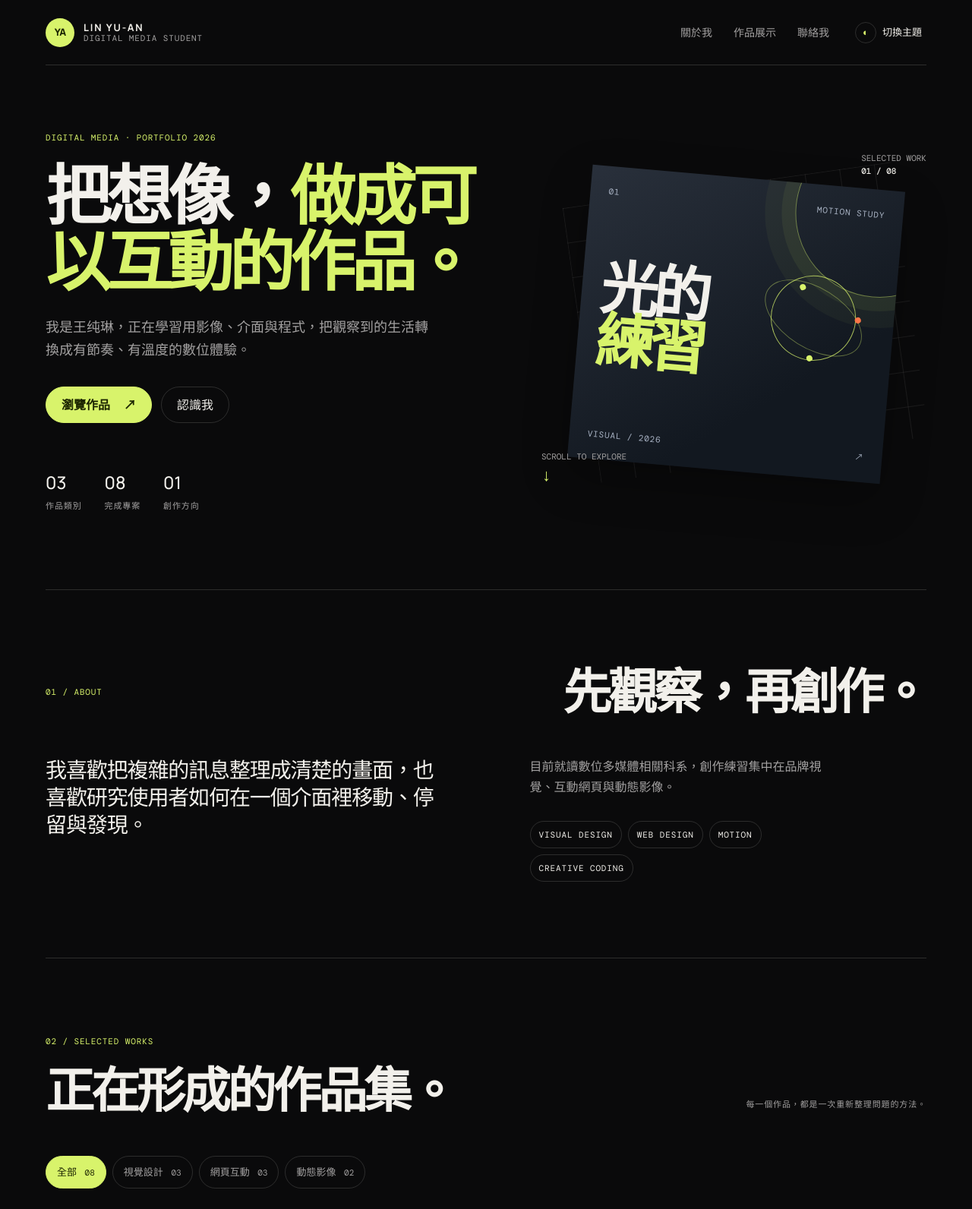
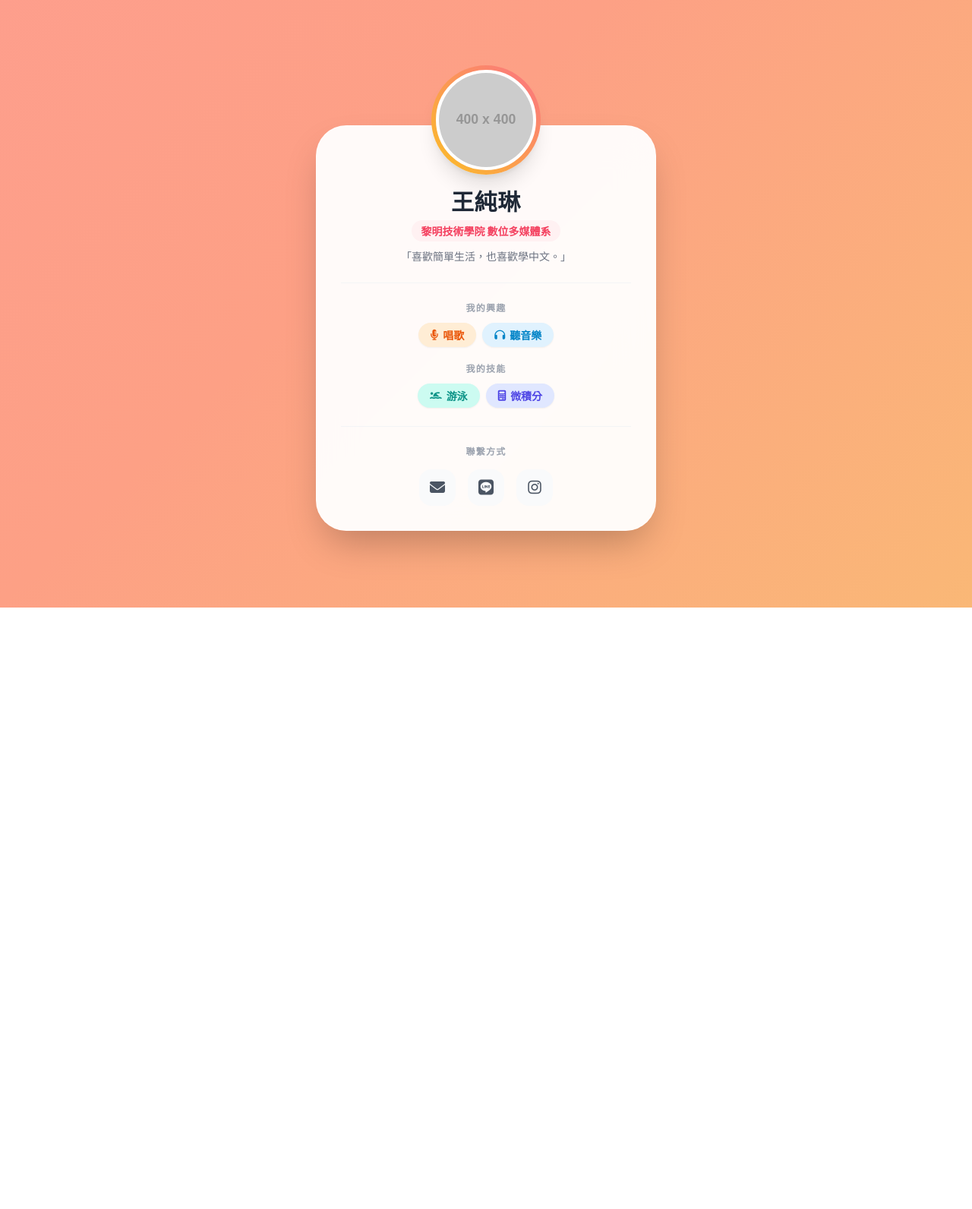
Before and after one commit to bd1151016-dev/1151016, a plain HTML site: page index.html in a window 1280 px wide. Shown: the top 1592 px of the page at 76% size. After the commit the page ends 800 px from the top, so only its background shows below. Drawn offline with nearby package versions, Linux system fonts and the light colour scheme; placeholder pictures from the web are drawn by us.

Commit message:
Update index.html

```diff
--- a/index.html
+++ b/index.html
@@ -1,162 +1,173 @@
-<!doctype html>
-<html lang="zh-Hant" data-theme="dark">
+<!DOCTYPE html>
+<html lang="zh-TW">
 <head>
-    <meta charset="UTF-8" />
-    <meta name="viewport" content="width=device-width, initial-scale=1.0" />
-    <meta
-      name="description"
-      content="數位多媒體學生的視覺設計、互動網頁與影像作品集。"
-    />
-    <title>王纯琳｜數位多媒體作品集</title>
-    <link rel="stylesheet" href="styles.css" />
-    <script defer src="script.js"></script>
+    <meta charset="UTF-8">
+    <meta name="viewport" content="width=device-width, initial-scale=1.0">
+    <title>王純琳 | 個人簡介</title>
+
+    <!-- Tailwind CSS -->
+    <script src="https://cdn.tailwindcss.com"></script>
+    <script>
+        tailwind.config = {
+            theme: {
+                extend: {
+                    fontFamily: {
+                        sans: ['"Noto Sans TC"', 'sans-serif'],
+                    }
+                }
+            }
+        }
+    </script>
+
+    <!-- Google Fonts -->
+    <link rel="preconnect" href="https://fonts.googleapis.com">
+    <link rel="preconnect" href="https://fonts.gstatic.com" crossorigin>
+    <link href="https://fonts.googleapis.com/css2?family=Noto+Sans+TC:wght@400;500;700;900&display=swap" rel="stylesheet">
+
+    <!-- FontAwesome -->
+    <link rel="stylesheet" href="https://cdnjs.cloudflare.com/ajax/libs/font-awesome/6.4.0/css/all.min.css">
+
+    <style>
+        body {
+            font-family: 'Noto Sans TC', sans-serif;
+        }
+        /* Custom vibrant animated gradient background */
+        .bg-vibrant {
+            background: linear-gradient(-45deg, #f6d365, #fda085, #ff9a9e, #fecfef);
+            background-size: 400% 400%;
+            animation: gradientBG 15s ease infinite;
+        }
+        @keyframes gradientBG {
+            0% { background-position: 0% 50%; }
+            50% { background-position: 100% 50%; }
+            100% { background-position: 0% 50%; }
+        }
+    </style>
 </head>
-  <body>
-    <a class="skip-link" href="#main-content">跳到主要內容</a>
+<body class="bg-vibrant min-h-screen flex items-center justify-center p-6 antialiased">
 
-    <header class="site-header">
-      <a class="brand" href="#top" aria-label="回到首頁">
-        <span class="brand-mark">YA</span>
-        <span class="brand-copy">
-          <strong>LIN YU-AN</strong>
-          <small>Digital Media Student</small>
-        </span>
-      </a>
-
-      <button class="menu-toggle" type="button" aria-expanded="false" aria-controls="site-nav">
-        <span>選單</span>
-      </button>
-
-      <nav id="site-nav" class="site-nav" aria-label="主要導覽">
-        <a href="#about">關於我</a>
-        <a href="#works">作品展示</a>
-        <a href="#contact">聯絡我</a>
-        <button id="theme-toggle" class="theme-toggle" type="button" aria-pressed="false">
-          <span class="theme-icon" aria-hidden="true">◐</span>
-          <span>切換主題</span>
-        </button>
-      </nav>
-    </header>
-
-    <main id="main-content">
-      <section id="top" class="hero section-shell" aria-labelledby="hero-title">
-        <div class="hero-copy">
-          <p class="eyebrow">DIGITAL MEDIA · PORTFOLIO 2026</p>
-          <h1 id="hero-title">把想像，<span>做成可以互動的作品。</span></h1>
-          <p class="hero-lead">
-            我是王纯琳，正在學習用影像、介面與程式，把觀察到的生活轉換成有節奏、有溫度的數位體驗。
-          </p>
-          <div class="hero-actions">
-            <a class="button button-primary" href="#works">瀏覽作品 <span aria-hidden="true">↗</span></a>
-            <a class="button button-quiet" href="#about">認識我</a>
-          </div>
-          <div class="hero-meta" aria-label="個人專長摘要">
-            <div><strong>03</strong><span>作品類別</span></div>
-            <div><strong>08</strong><span>完成專案</span></div>
-            <div><strong>01</strong><span>創作方向</span></div>
+    <!-- Toast Notification -->
+    <div id="toast" class="fixed bottom-10 left-1/2 -translate-x-1/2 z-50 transform translate-y-10 opacity-0 transition-all duration-300 ease-in-out pointer-events-none">
+        <div class="bg-gray-900 text-white px-6 py-3 rounded-full shadow-lg flex items-center gap-2 text-sm font-medium">
+            <i class="fa-solid fa-check-circle text-green-400"></i>
+            <span id="toast-message">已複製！</span>
         </div>
     </div>
 
-        <div class="hero-visual" aria-label="作品集視覺預覽">
-          <div class="visual-grid"></div>
-          <div class="visual-note note-top">Selected work<br /><strong>01 / 08</strong></div>
-          <div class="visual-card">
-            <div class="visual-card-top"><span>01</span><span>motion study</span></div>
-            <div class="visual-orbit"><span></span><span></span><span></span></div>
-            <p>光的<br /><em>練習</em></p>
-            <div class="visual-card-bottom"><span>VISUAL / 2026</span><span>↗</span></div>
+    <!-- Main Profile Card -->
+    <main class="w-full max-w-md bg-white/95 backdrop-blur-xl rounded-[2.5rem] shadow-2xl p-8 pt-12 relative mt-16 text-center border border-white/50">
+
+        <!-- Profile Photo (Floating at the top) -->
+        <div class="absolute -top-20 left-1/2 -translate-x-1/2">
+            <div class="relative w-36 h-36 rounded-full p-1.5 bg-gradient-to-tr from-amber-400 to-rose-400 shadow-xl">
+                <!-- 💡 替換照片說明：請將下方 src="..." 內的網址替換為您的真實個人照片網址或檔案路徑 -->
+                <img src="https://placehold.co/400x400/fda085/ffffff?text=Photo" alt="王純琳的照片" class="w-full h-full object-cover rounded-full border-4 border-white bg-white">
             </div>
-          <div class="visual-note note-bottom">Scroll to explore<br /><span>↓</span></div>
         </div>
-      </section>
 
-      <section id="about" class="about section-shell" aria-labelledby="about-title">
-        <div class="section-heading">
-          <p class="eyebrow">01 / ABOUT</p>
-          <h2 id="about-title">先觀察，再創作。</h2>
+        <!-- Header Info -->
+        <div class="mt-8 space-y-2">
+            <h1 class="text-3xl font-black text-gray-800 tracking-wide">王純琳</h1>
+            <p class="text-sm font-bold text-rose-500 bg-rose-50 inline-block px-3 py-1 rounded-full">
+                黎明技術學院 數位多媒體系
+            </p>
+            <p class="text-gray-500 text-sm mt-4 font-medium leading-relaxed max-w-[250px] mx-auto">
+                「喜歡簡單生活，也喜歡學中文。」
+            </p>
         </div>
-        <div class="about-grid">
-          <p class="about-statement">
-            我喜歡把複雜的訊息整理成清楚的畫面，也喜歡研究使用者如何在一個介面裡移動、停留與發現。
-          </p>
-          <div class="about-details">
-            <p>目前就讀數位多媒體相關科系，創作練習集中在品牌視覺、互動網頁與動態影像。</p>
-            <div class="skill-list" aria-label="技能列表">
-              <span>Visual Design</span><span>Web Design</span><span>Motion</span><span>Creative Coding</span>
+
+        <hr class="my-6 border-gray-100">
+
+        <!-- Skills & Interests -->
+        <div class="space-y-5 text-left">
+            <!-- Interests -->
+            <div>
+                <h3 class="text-xs font-bold text-gray-400 uppercase tracking-widest mb-3 text-center">我的興趣</h3>
+                <div class="flex flex-wrap justify-center gap-2">
+                    <span class="px-4 py-1.5 bg-orange-100 text-orange-600 rounded-full text-sm font-bold flex items-center gap-1.5 shadow-sm hover:scale-105 transition-transform">
+                        <i class="fa-solid fa-microphone-lines"></i> 唱歌
+                    </span>
+                    <span class="px-4 py-1.5 bg-sky-100 text-sky-600 rounded-full text-sm font-bold flex items-center gap-1.5 shadow-sm hover:scale-105 transition-transform">
+                        <i class="fa-solid fa-headphones"></i> 聽音樂
+                    </span>
+                </div>
+            </div>
+
+            <!-- Skills -->
+            <div>
+                <h3 class="text-xs font-bold text-gray-400 uppercase tracking-widest mb-3 text-center">我的技能</h3>
+                <div class="flex flex-wrap justify-center gap-2">
+                    <span class="px-4 py-1.5 bg-teal-100 text-teal-600 rounded-full text-sm font-bold flex items-center gap-1.5 shadow-sm hover:scale-105 transition-transform">
+                        <i class="fa-solid fa-person-swimming"></i> 游泳
+                    </span>
+                    <span class="px-4 py-1.5 bg-indigo-100 text-indigo-600 rounded-full text-sm font-bold flex items-center gap-1.5 shadow-sm hover:scale-105 transition-transform">
+                        <i class="fa-solid fa-calculator"></i> 微積分
+                    </span>
                 </div>
             </div>
         </div>
-      </section>
 
-      <section id="works" class="works section-shell" aria-labelledby="works-title">
-        <div class="section-heading works-heading">
+        <hr class="my-6 border-gray-100">
+
+        <!-- Contact Section -->
         <div>
-            <p class="eyebrow">02 / SELECTED WORKS</p>
-            <h2 id="works-title">正在形成的作品集。</h2>
+            <h3 class="text-xs font-bold text-gray-400 uppercase tracking-widest mb-4 text-center">聯繫方式</h3>
+            <div class="flex justify-center gap-4">
+
+                <!-- Email Button -->
+                <button onclick="copyToClipboard('bd1151016@venus.lit.edu.tw', 'Email')" class="w-12 h-12 rounded-2xl bg-gray-50 text-gray-600 hover:bg-rose-500 hover:text-white hover:shadow-lg hover:shadow-rose-200 transition-all flex items-center justify-center text-xl group" title="複製 Email">
+                    <i class="fa-solid fa-envelope group-hover:scale-110 transition-transform"></i>
+                </button>
+
+                <!-- Line Button -->
+                <button onclick="copyToClipboard('sweettyi3', 'Line ID')" class="w-12 h-12 rounded-2xl bg-gray-50 text-gray-600 hover:bg-green-500 hover:text-white hover:shadow-lg hover:shadow-green-200 transition-all flex items-center justify-center text-xl group" title="複製 Line ID">
+                    <i class="fa-brands fa-line group-hover:scale-110 transition-transform"></i>
+                </button>
+
+                <!-- Instagram Button -->
+                <a href="https://instagram.com/yustfeels_" target="_blank" rel="noopener noreferrer" class="w-12 h-12 rounded-2xl bg-gray-50 text-gray-600 hover:bg-gradient-to-tr hover:from-amber-400 hover:via-rose-500 hover:to-fuchsia-600 hover:text-white hover:shadow-lg hover:shadow-rose-200 transition-all flex items-center justify-center text-xl group" title="前往 Instagram">
+                    <i class="fa-brands fa-instagram group-hover:scale-110 transition-transform"></i>
+                </a>
+
             </div>
-          <p class="section-note">每一個作品，都是一次重新整理問題的方法。</p>
         </div>
-
-        <div class="filter-bar" role="group" aria-label="作品分類">
-          <button class="filter-button is-active" type="button" data-filter="all">全部 <span>08</span></button>
-          <button class="filter-button" type="button" data-filter="visual">視覺設計 <span>03</span></button>
-          <button class="filter-button" type="button" data-filter="web">網頁互動 <span>03</span></button>
-          <button class="filter-button" type="button" data-filter="motion">動態影像 <span>02</span></button>
-        </div>
-
-        <div class="project-grid">
-          <article class="project-card project-featured" data-category="web">
-            <div class="project-art art-lumen"><span>LUMEN</span><i></i></div>
-            <div class="project-info"><p class="project-type">WEB INTERACTION · 2026</p><h3>Lumen 光影展覽網站</h3><p>以捲動敘事與互動卡片介紹校內光影展。</p><a href="#contact" class="text-link">查看專案 <span>↗</span></a></div>
-          </article>
-          <article class="project-card" data-category="visual">
-            <div class="project-art art-tide"><span>潮汐<br />TIDE</span><i></i></div>
-            <div class="project-info"><p class="project-type">VISUAL IDENTITY · 2026</p><h3>潮汐品牌識別</h3><p>從海岸線提取節奏，轉換成一組品牌視覺。</p><a href="#contact" class="text-link">查看專案 <span>↗</span></a></div>
-          </article>
-          <article class="project-card" data-category="motion">
-            <div class="project-art art-rhythm"><span>RHYTHM<br />OF AIR</span><i></i></div>
-            <div class="project-info"><p class="project-type">MOTION STUDY · 2025</p><h3>空氣的節奏</h3><p>用形狀、速度與聲音做一段動態練習。</p><a href="#contact" class="text-link">查看專案 <span>↗</span></a></div>
-          </article>
-          <article class="project-card" data-category="visual">
-            <div class="project-art art-letter"><span>A<br />Z</span><i></i></div>
-            <div class="project-info"><p class="project-type">EDITORIAL DESIGN · 2025</p><h3>字體採集誌</h3><p>記錄城市裡容易被忽略的字體風景。</p><a href="#contact" class="text-link">查看專案 <span>↗</span></a></div>
-          </article>
-          <article class="project-card" data-category="web">
-            <div class="project-art art-orbit"><span>ORBIT<br />LAB</span><i></i></div>
-            <div class="project-info"><p class="project-type">CREATIVE CODING · 2025</p><h3>Orbit 互動實驗室</h3><p>以滑鼠移動探索軌道、速度與色彩。</p><a href="#contact" class="text-link">查看專案 <span>↗</span></a></div>
-          </article>
-          <article class="project-card" data-category="motion">
-            <div class="project-art art-frame"><span>FRAME<br />BY FRAME</span><i></i></div>
-            <div class="project-info"><p class="project-type">SHORT FILM · 2025</p><h3>一格一格的日常</h3><p>將日常片段剪輯成一封給自己的影像信。</p><a href="#contact" class="text-link">查看專案 <span>↗</span></a></div>
-          </article>
-        </div>
-        <p id="empty-state" class="empty-state" hidden>這個分類目前還在累積中，換一個分類看看。</p>
-      </section>
-
-      <section id="contact" class="contact section-shell" aria-labelledby="contact-title">
-        <div class="contact-intro">
-          <p class="eyebrow">03 / CONTACT</p>
-          <h2 id="contact-title">一起做一個<br /><span>值得被看見的作品。</span></h2>
-          <p>如果你想聊聊設計、網站或下一個合作提案，歡迎留下訊息。</p>
-          <a class="contact-email" href="mailto:hello@yuan-portfolio.example">hello@yuan-portfolio.example <span>↗</span></a>
-        </div>
-        <form id="contact-form" class="contact-form">
-          <label for="name">你的名字</label>
-          <input id="name" name="name" type="text" placeholder="例如：王小明" required />
-          <label for="email">電子郵件</label>
-          <input id="email" name="email" type="email" placeholder="you@example.com" required />
-          <label for="message">想聊聊什麼？</label>
-          <textarea id="message" name="message" rows="4" placeholder="簡單描述你的想法……" required></textarea>
-          <button class="button button-primary form-submit" type="submit">送出訊息 <span aria-hidden="true">↗</span></button>
-          <p id="form-status" class="form-status" role="status" aria-live="polite"></p>
-        </form>
-      </section>
     </main>
 
-    <footer class="site-footer section-shell">
-      <span>© <span id="year"></span> Lin Yu-An</span>
-      <span>Built with curiosity &amp; code.</span>
-      <a href="#top">回到頂端 ↑</a>
-    </footer>
+    <!-- Script for copy to clipboard and toast -->
+    <script>
+        function copyToClipboard(text, type) {
+            const textarea = document.createElement('textarea');
+            textarea.value = text;
+            textarea.style.position = 'fixed';
+            textarea.style.opacity = '0';
+            document.body.appendChild(textarea);
+            textarea.select();
+
+            try {
+                document.execCommand('copy');
+                showToast(`已成功複製 ${type} !`);
+            } catch (err) {
+                showToast('複製失敗，請手動選取複製');
+            }
+
+            document.body.removeChild(textarea);
+        }
+
+        let toastTimer;
+        function showToast(message) {
+            const toast = document.getElementById('toast');
+            const toastMessage = document.getElementById('toast-message');
+
+            toastMessage.textContent = message;
+            toast.classList.remove('translate-y-10', 'opacity-0');
+            toast.classList.add('translate-y-0', 'opacity-100');
+
+            clearTimeout(toastTimer);
+            toastTimer = setTimeout(() => {
+                toast.classList.remove('translate-y-0', 'opacity-100');
+                toast.classList.add('translate-y-10', 'opacity-0');
+            }, 2500);
+        }
+    </script>
 </body>
 </html>
```
Lines whose indentation alone changed are shown as unchanged.
